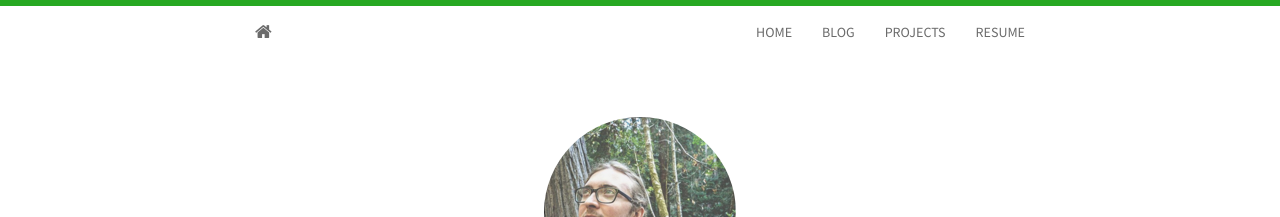
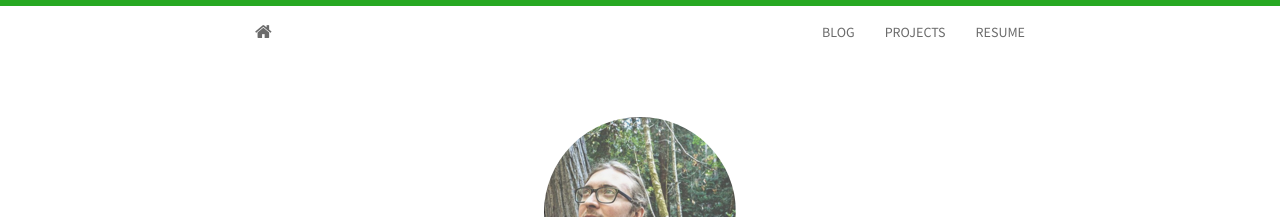
Before and after one commit to NLaff/Lafferty.co, a Jekyll site: the page built from index.html, in a window 1280 px wide. Shown: the top 217 px of the page. Built offline with Jekyll 4.4.1, drawn with Linux system fonts in a browser that asks for light colours; nearby versions of some CDN libraries; the list of posts is cut into pages by our own code.

Commit message:
Revert "Added home text to navbar"
This reverts commit 201221fcd87d0540b3b3768c4405f9e2cd902cba.

```diff
--- a/_includes/header.html
+++ b/_includes/header.html
@@ -5,7 +5,6 @@
     </div>
     <div id="navbar">
       <ul class="nav navbar-nav navbar-right">
-        <li><a href="{{ site.baseurl }}">HOME</a></li>
         <li><a href="{{ site.baseurl }}blog.html">BLOG</a></li>
         <li><a href="{{ site.baseurl }}projects.html">PROJECTS</a></li>
         <li><a href="http://biomadeira.github.io/vitae">RESUME</a></li>
```
